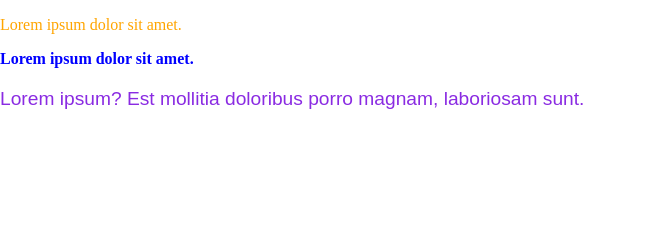
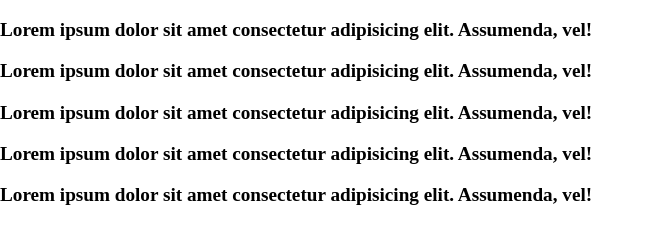
Before and after one commit to Thieveryshoe/html-css-basics, a plain HTML site: page index.html in a window 1280 px wide. Shown: the whole page, without its empty margins (0-654 px from the left). Drawn offline with Linux system fonts and the light colour scheme.

Commit message:
different ways to use relational selectors

```diff
--- a/css/styles.css
+++ b/css/styles.css
@@ -1,7 +1,28 @@
-body {
-  margin: 10px;
+#products p {
+  /*this will target the p
+  elements of the products id*/
+  font-weight: bold;
+  font-size: larger;
 }
 
-p {
-    color: orange;
-  }
+#products > p {
+  /*this will target the p
+  elements of the products id*/
+  font-weight: bold;
+  font-size: larger;
+}
+
+#products + p {
+  /*this will target the p
+  elements of the products id*/
+  font-weight: bold;
+  font-size: smaller;
+  color:brown
+}
+
+#products ~ p {
+  /*this will target the p
+  elements of the products id*/
+  font-weight: bold;
+  font-size: medium;
+}
--- a/index.html
+++ b/index.html
@@ -5,27 +5,16 @@
   <meta http-equiv="X-UA-Compatible" content="IE=edge">
   <meta name="viewport" content="width=device-width, initial-scale=1.0">
   <title>Document</title>
-  <!-- external stylesheet reference.   -->
   <link rel="stylesheet" href="/css/styles.css"/>
   <link rel="stylesheet" href="/css/normalize.css"/>
-  <style>
-    p {
-      /* can use embeded styles to overwrite an external stylesheet */
-    }
-
-    #first {
-      color: blueviolet;
-      font-size: larger;
-      font-family: Arial, Helvetica, sans-serif;
-    }
-  </style>
 </head>
 <body>
-  <p>Lorem ipsum dolor sit amet.</p>
-  <!-- inline style to target specific elements -->
-  <!-- probably should avoid this way of setting the style -->
-  <p style="color: blue; font-weight: bold;">Lorem ipsum dolor sit amet.</p>
-  <!-- a better way to target a specific element is to use an id -->
-  <p id="first">Lorem ipsum? Est mollitia doloribus porro magnam, laboriosam sunt.</p>
+  <section id="products">
+    <p>Lorem ipsum dolor sit amet consectetur adipisicing elit. Assumenda, vel!</p>
+    <p>Lorem ipsum dolor sit amet consectetur adipisicing elit. Assumenda, vel!</p>
+    <p>Lorem ipsum dolor sit amet consectetur adipisicing elit. Assumenda, vel!</p>
+    <p>Lorem ipsum dolor sit amet consectetur adipisicing elit. Assumenda, vel!</p>
+    <p>Lorem ipsum dolor sit amet consectetur adipisicing elit. Assumenda, vel!</p>
+  </section>
 </body>
 </html>
```
